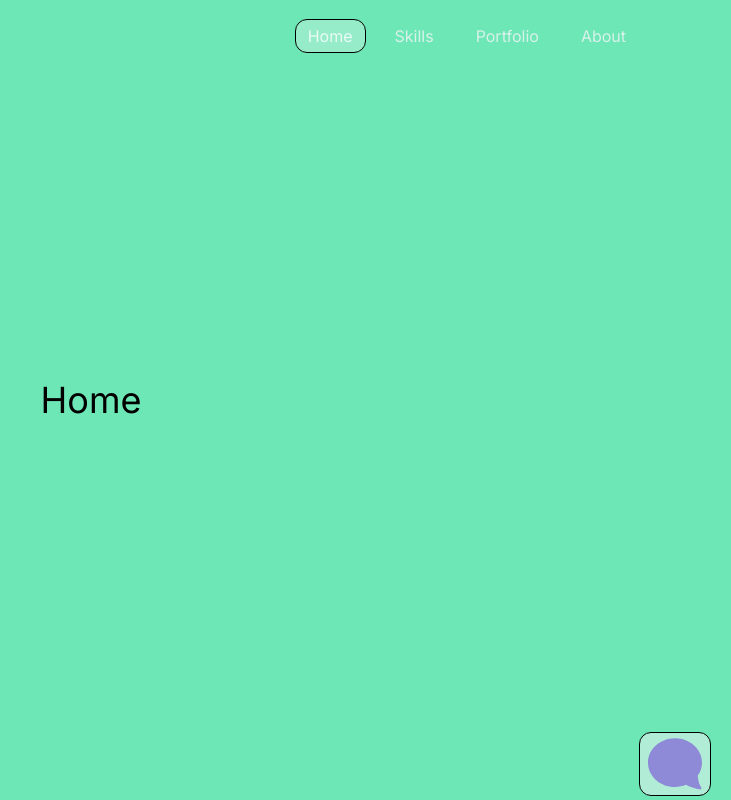
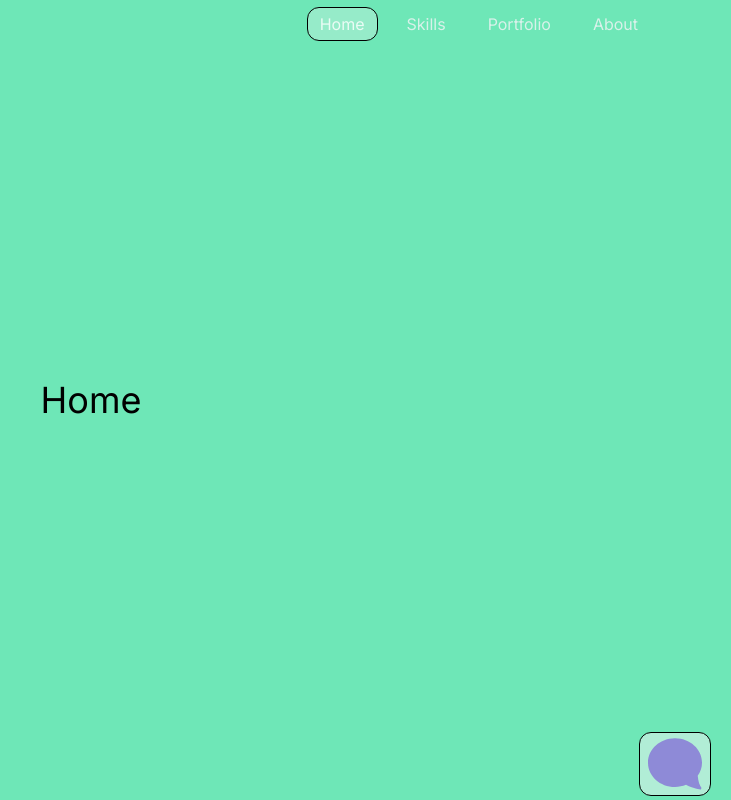
Before and after one commit to Arden27/portfolio, a Next.js app: page /snap in a window 1280 px wide. Shown: the whole page, without its empty margins (549-1280 px from the left). Built offline with nearby package versions, Linux system fonts and the light colour scheme.

Commit message:
shadow almost fixed

```diff
--- a/src/components/nav.js
+++ b/src/components/nav.js
@@ -61,7 +61,10 @@ const NavBar = ({ mainRef }) => {
 
         if (mainRef.current) {
             const section = document.getElementById(sectionId);
-            mainRef.current.scrollTop = section.offsetTop;
+            mainRef.current.scrollTo({
+                top: section.offsetTop,
+                behavior: 'smooth',
+            });
 
             setActiveLink(sectionId);
             setScrollInitiator(null);
@@ -70,7 +73,7 @@ const NavBar = ({ mainRef }) => {
 
     return (
         <div
-        className="fixed top-0 w-full z-10 p-3 transition-shadow duration-500 ease-in-out"
+        className="fixed top-0 w-full z-10 transition-shadow duration-500 ease-in-out"
         style={{
             boxShadow: `0 10px 15px -3px rgba(0, 0, 0, ${shadow ? 0.1 : 0}), 0 4px 6px -2px rgba(0, 0, 0, ${shadow ? 0.1 : 0})`
         }}
```
